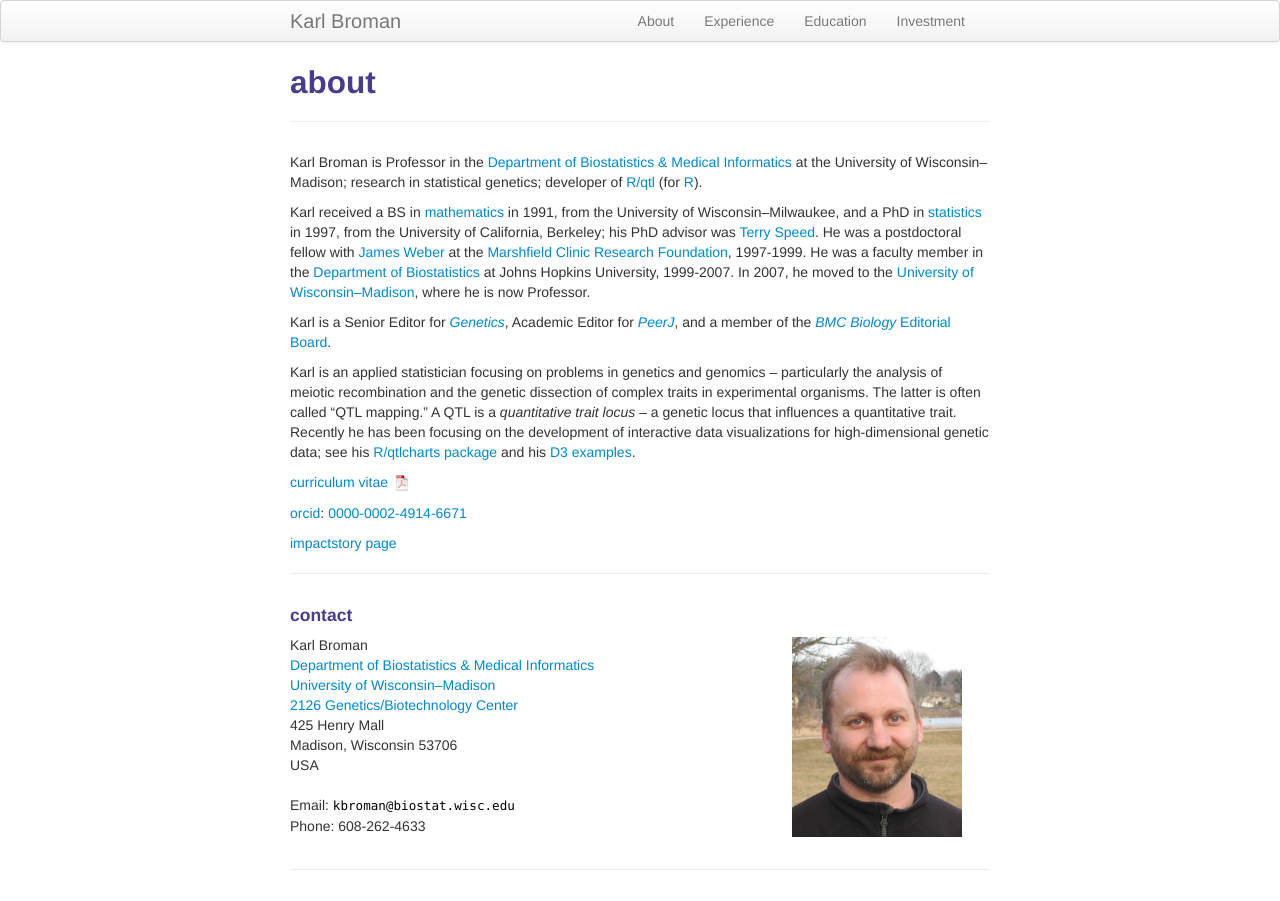
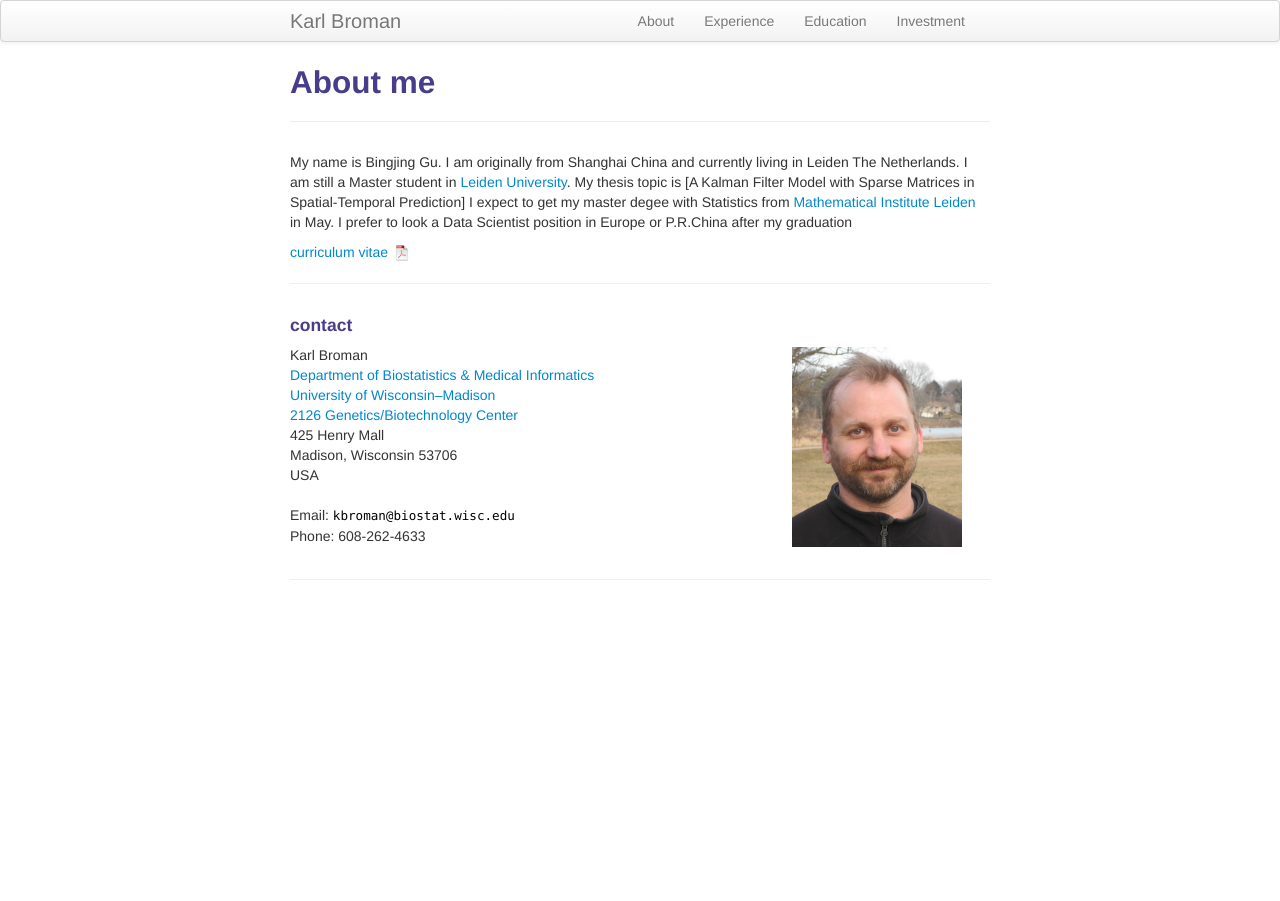
Before and after one commit to sangaj/sangaj.github.io, a Jekyll site: the page built from pages/about.md, in a window 1280 px wide. Built offline with Jekyll 4.4.1, drawn with Linux system fonts in a browser that asks for light colours.

Commit message:
Update about.md

```diff
--- a/pages/about.md
+++ b/pages/about.md
@@ -1,49 +1,20 @@
 ---
 layout: page
-title: about
-description: Karl Broman is Professor in Biostatistics and Medical Informatics at University of Wisconsin - Madison; research in statistical genetics
+title: About me
+description: Bingjing Gu was born in Shanghai China and is currently living in Leiden The Netherlands
 ---
 
-Karl Broman is Professor in the
-[Department of Biostatistics &amp; Medical Informatics](http://www.biostat.wisc.edu)
-at the University of Wisconsin&ndash;Madison;
-research in statistical genetics; developer of
-[R/qtl](http://www.rqtl.org) (for [R](http://www.r-project.org)).
+My name is Bingjing Gu. I am originally from Shanghai China and currently living in Leiden The Netherlands.
+I am still a Master student in [Leiden University](https://www.universiteitleiden.nl/en).
+My thesis topic is [A Kalman Filter Model with Sparse Matrices in Spatial-Temporal Prediction]
+I expect to get my master degee with Statistics from [Mathematical Institute Leiden](http://www.math.leidenuniv.nl/statisticalscience/) in May.
+I prefer to look a Data Scientist position in Europe or P.R.China after my graduation
 
-Karl received a BS in [mathematics](http://www4.uwm.edu/letsci/math/)
-in 1991, from the
-University of Wisconsin&ndash;Milwaukee, and a
-PhD in [statistics](http://www.stat.berkeley.edu) in 1997, from the
-University of California, Berkeley; his PhD advisor was
-[Terry Speed](http://www.wehi.edu.au/faculty_members/professor_terry_speed).
-He was a postdoctoral fellow with [James Weber](https://www.preventiongenetics.com/about-us/senior-staff/) at the
-[Marshfield Clinic Research Foundation](http://research.marshfieldclinic.org),
-1997-1999. He
-was a faculty member in the [Department of Biostatistics](http://www.jhsph.edu/departments/biostatistics/) at Johns
-Hopkins University, 1999-2007. In 2007, he moved to the
-[University of Wisconsin&ndash;Madison](http://www.wisc.edu),
-where he is now Professor.
 
-Karl is a Senior Editor for [_Genetics_](http://www.genetics.org),
-Academic Editor for [_PeerJ_](http://peerj.com), and
-a member of the [_BMC Biology_](http://bmcbiol.biomedcentral.com)
-[Editorial Board](http://bmcbiol.biomedcentral.com/about/editorial-board).
 
-Karl is an applied statistician focusing on problems in genetics and
-genomics &ndash; particularly the analysis of meiotic recombination and the
-genetic dissection of complex traits in experimental organisms. The
-latter is often called &ldquo;QTL mapping.&rdquo; A QTL is a
-_quantitative trait locus_ &ndash; a genetic locus that influences a
-quantitative trait. Recently he has been focusing on the development
-of interactive data visualizations for high-dimensional genetic data;
-see his [R/qtlcharts package](http://kbroman.org/qtlcharts) and
-his [D3 examples](http://www.biostat.wisc.edu/~kbroman/D3).
+[curriculum vitae ![CV as pdf](icons16/pdf-icon.png)]({{ BASE_PATH }}/assets/bingjing_cv.pdf)
 
-[curriculum vitae ![CV as pdf](icons16/pdf-icon.png)]({{ BASE_PATH }}/assets/broman_cv.pdf)
 
-[orcid](http://orcid.org): [0000-0002-4914-6671](http://orcid.org/0000-0002-4914-6671)
-
-[impactstory page](https://impactstory.org/u/0000-0002-4914-6671)
 
 ---
 
```
